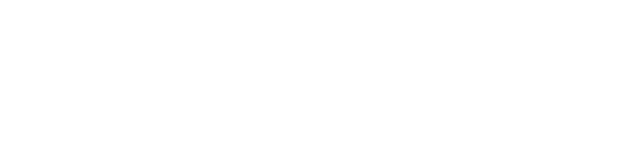
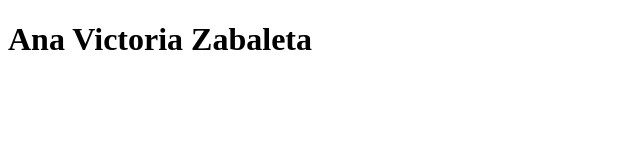
Before and after one commit to snorepolo/tso-names, a plain HTML site: page index.html in a window 1280 px wide. Shown: the whole page, without its empty margins (0-640 px from the left). Drawn offline with Linux system fonts and the light colour scheme.

Commit message:
añadí mi nombre :)

```diff
--- a/index.html
+++ b/index.html
@@ -6,6 +6,6 @@
     <title>TSO Names</title>
 </head>
 <body>
-
+<h1>Ana Victoria Zabaleta</h1>
 </body>
 </html>
```
